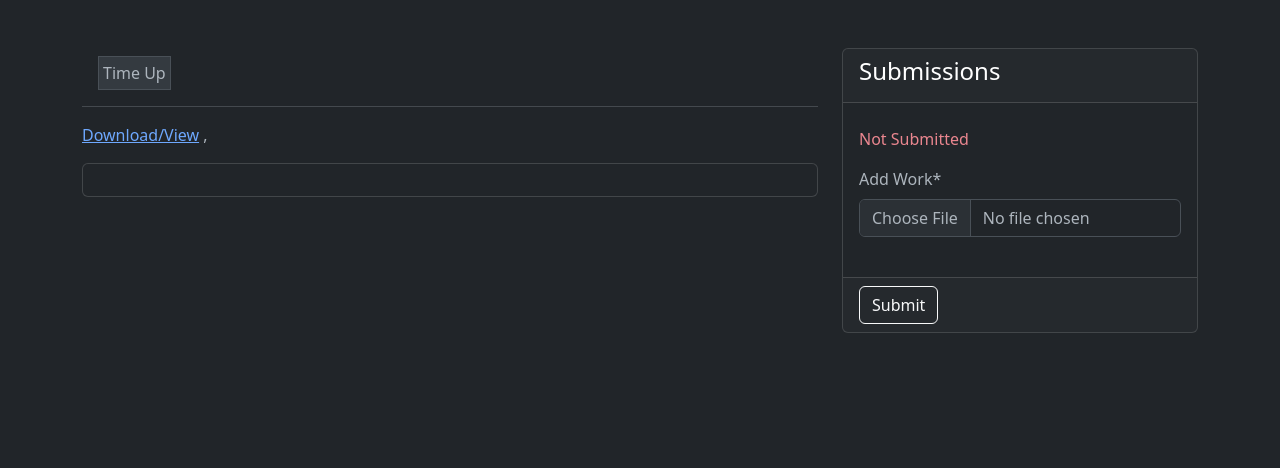
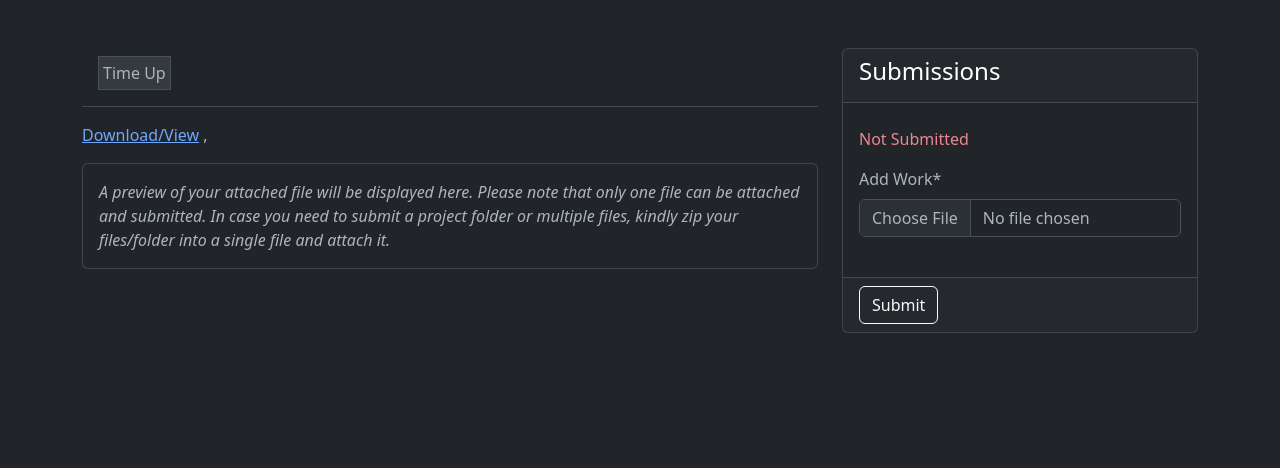
Before and after one commit to ntholi/pasp, a Django app: template submissions/templates/submissions/view.html in a window 1280 px wide. Shown: the part 68-536 px from the top of the page. Run offline with Django 4.2, Linux system fonts and the light colour scheme; the template is opened without the code that fills it: values that come from a table or form of the project are taken from there, others are empty; some libraries are stand-ins or nearby versions.

Commit message:
add file preview message

```diff
--- a/submissions/templates/submissions/view.html
+++ b/submissions/templates/submissions/view.html
@@ -18,14 +18,15 @@
             </div>
             <hr/>
             <p>
-            {% if not assessment.question_paper %}
-                <a target="_blank"
-                   href="{{ assessment.question_paper.url }}">Download/View</a>
-            {% endif %}
-            {{ assessment.course_name }}, {{ assessment.title }}
+                {% if not assessment.question_paper %}
+                    <a target="_blank"
+                       href="{{ assessment.question_paper.url }}">Download/View</a>
+                {% endif %}
+                {{ assessment.course_name }}, {{ assessment.title }}
             </p>
             {% if alert %}
-                <div class="alert {{ alert.type }} alert-dismissible fade show" style="background: inherit" role="alert">
+                <div class="alert {{ alert.type }} alert-dismissible fade show" style="background: inherit"
+                     role="alert">
                     {{ alert.message }}
                     <button type="button" class="btn-close" data-bs-dismiss="alert"></button>
                 </div>
@@ -39,6 +40,12 @@
                         {% else %}
                             <img src="{{ form.instance.attachment.url }}" alt="Attachment" width="100%">
                         {% endif %}
+                    {% else %}
+                        <i>
+                            A preview of your attached file will be displayed here. Please note that only one file can be
+                            attached and submitted. In case you need to submit a project folder or multiple files,
+                            kindly zip your files/folder into a single file and attach it.
+                        </i>
                     {% endif %}
                 </div>
             </div>
```
